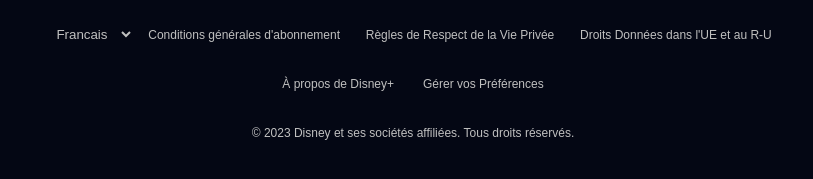
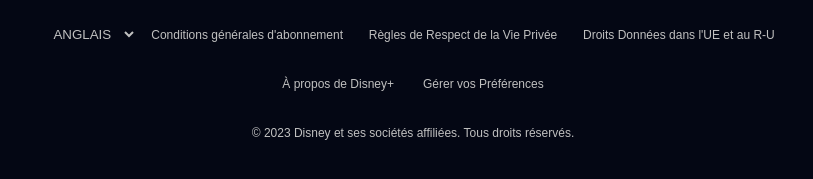
Before and after one commit to Kalisar2/Kalisar2ks_disneysplus, a plain HTML site: page index.html in a window 1280 px wide. Shown: the part 4987-5166 px from the top of the page, 227-1040 px from the left. Drawn offline with Linux system fonts and the light colour scheme.

Commit message:
Update index.html

```diff
--- a/index.html
+++ b/index.html
@@ -293,8 +293,12 @@
 		<ul class="footer-links">
 			<!-- Liens vers les politiques du site et un sélecteur de langue -->
 			<select name="lang" id="lang-select">
-				<option value="Francais">Francais</option>
-				<option value="english">Anglais</option>
+				<option value="Anglais">
+					<div>
+						<a href=" https://kalisar2.github.io/Kalisar2_anglaisdisneyplus.io/"><strong>ANGLAIS</strong></a>
+					</div>
+				</option>
+<!-- 				<option value="english">Anglais</option> -->
 			</select>
 
 			<li><a href="">Conditions générales d'abonnement</a></li>
```
